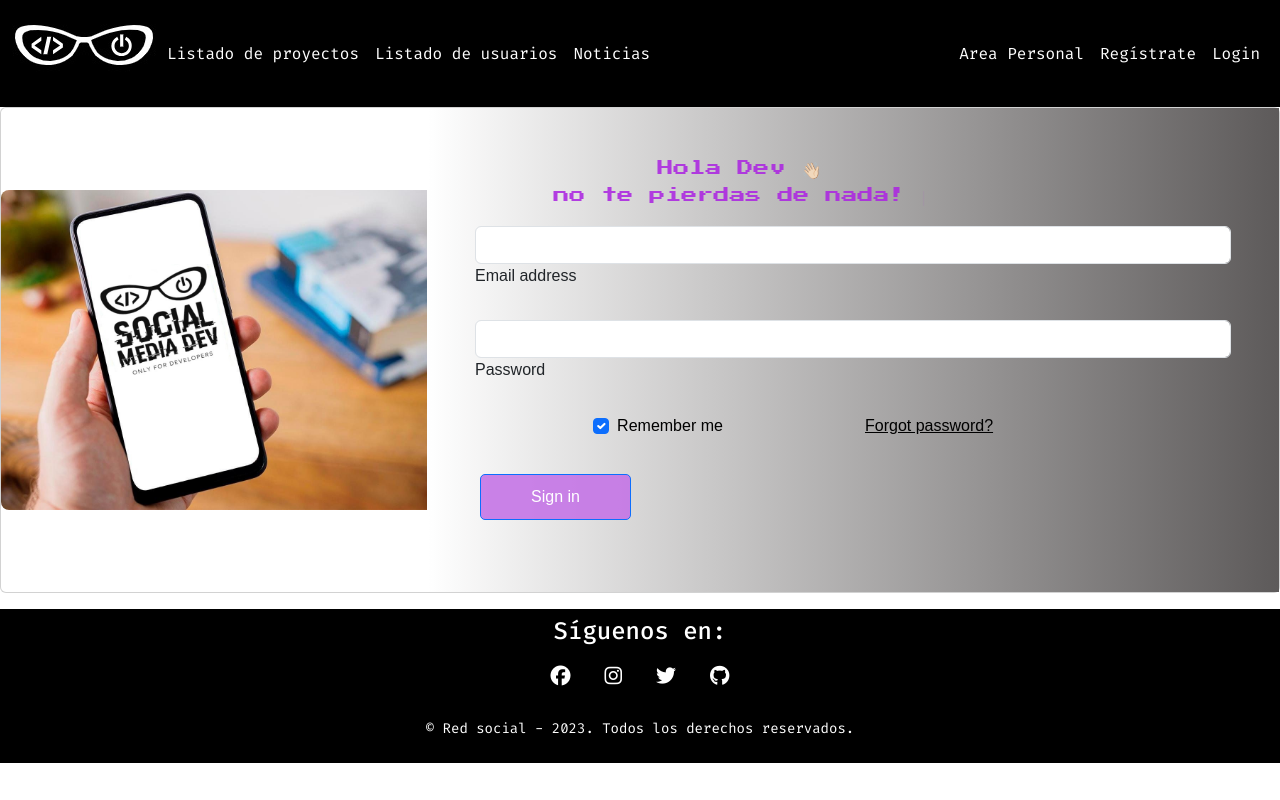
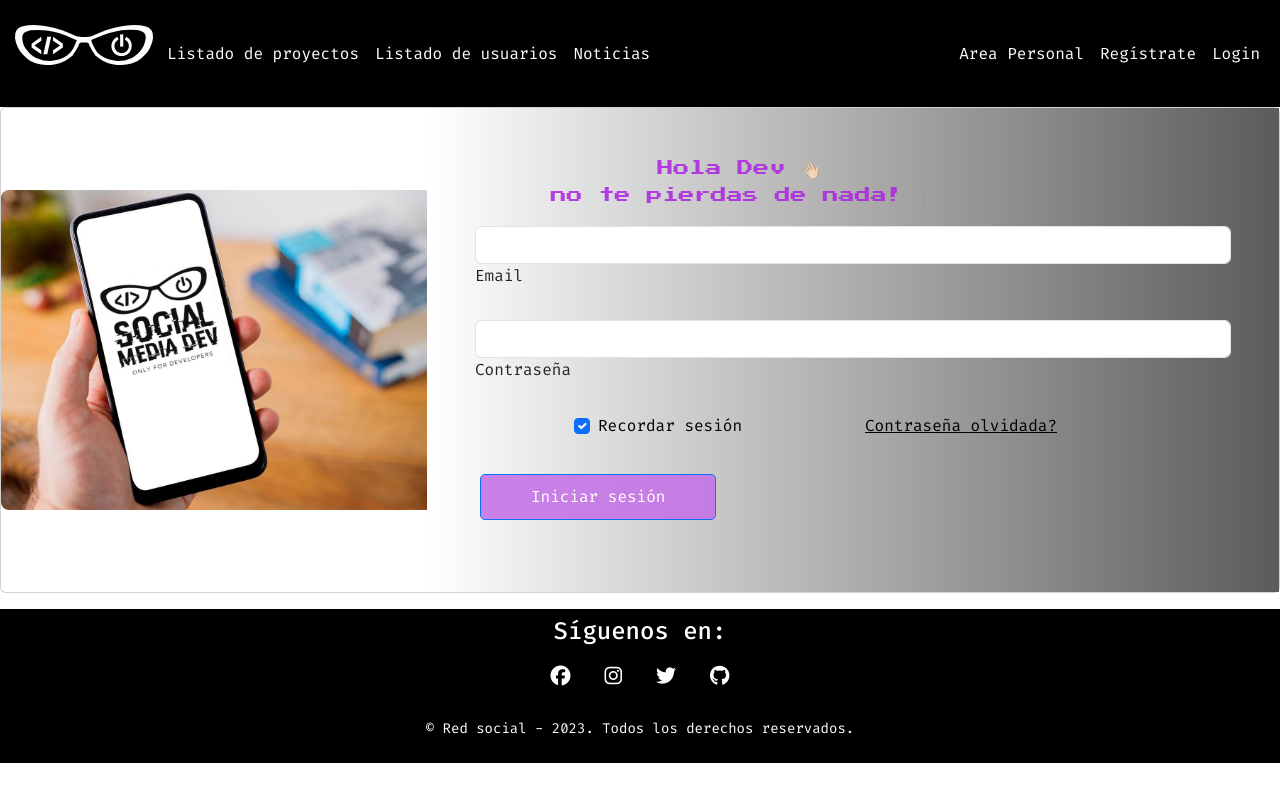
Before and after one commit to Manuhergreen/socialDevelopers2023, an Angular app in the folder FE/: page /login in a window 1280 px wide. Built offline with nearby package versions, Linux system fonts and the light colour scheme.

Commit message:
register y login

```diff
--- a/FE/src/app/pages/home/home.component.html
+++ b/FE/src/app/pages/home/home.component.html
@@ -5,7 +5,7 @@
     <div class="banner-content">
       <div class="text-banner">
         <h1>¿Desarrollador Junior? <br>Este es tu sitio</h1>
-        <p>Sube tus proyectos y comportelos con nosotros</p>
+        <p>Sube tus proyectos y compartelos con tu comunidad</p>
       </div>
       <button>Registrate ahora</button>
     </div>
--- a/FE/src/app/pages/login/login.component.html
+++ b/FE/src/app/pages/login/login.component.html
@@ -15,13 +15,13 @@
             <!-- Email input -->
             <div class="form-outline mb-4">
               <input type="email"  class="form-control" formControlName="email" />
-              <label class="form-label" row="3" for="email">Email address</label>
+              <label class="form-label" row="3" for="email">Email</label>
             </div>
 
             <!-- Password input -->
             <div class="form-outline mb-4">
               <input type="password"  class="form-control" formControlName="password"/>
-              <label class="form-label" for="password">Password</label>
+              <label class="form-label" for="password">Contraseña</label>
             </div>
 
             <!-- 2 column grid layout for inline styling -->
@@ -30,18 +30,18 @@
                 <!-- Checkbox -->
                 <div class="form-check">
                   <input class="form-check-input" type="checkbox" value="" id="form2Example31" checked />
-                  <label class="form-check-label" for="form2Example31"> Remember me </label>
+                  <label class="form-check-label" for="form2Example31">Recordar sesión</label>
                 </div>
               </div>
 
               <div class="col">
                 <!-- Simple link -->
-                <a class="col" href="#!">Forgot password?</a>
+                <a class="col" href="#!">Contraseña olvidada?</a>
               </div>
             </div>
 
             <!-- Submit button -->
-            <button type="submit" class="btn btn-primary btn-block mb-4">Sign in</button>
+            <button type="submit" class="btn btn-primary btn-block mb-4">Iniciar sesión</button>
 
           </form>
 
--- a/FE/src/app/pages/login/login.component.scss
+++ b/FE/src/app/pages/login/login.component.scss
@@ -1,9 +1,3 @@
-*{
-  font-family: Arial, Helvetica, sans-serif;
-
-}
-
-
 .maquina-escribir {
   text-align: center;
   display: block;
--- a/FE/src/app/pages/registro/registro.component.html
+++ b/FE/src/app/pages/registro/registro.component.html
@@ -1,13 +1,14 @@
 <!-- Section: Design Block -->
 <section class="overflow-hidden" style="background-image: url('../../../assets/register\ 2.jpg')">
 
-  <div class="container px-4 py-5 px-md-5 text-center text-lg-start my-5">
+  <div class="container px-4 py-5 px-md-5 text-center text-lg-start my-5 bg-glass-transparent">
     <div class="row gx-lg-5 align-items-center mb-5">
       <div class="col-lg-6 mb-5 mb-lg-0" style="z-index: 10">
         <h1 class="my-5 display-5 fw-bold ls-tight" style="color: hsla(0, 0%, 98%, 0.938)">
-          Area de registro <br />
+          Area de registro <br/>
 
         </h1>
+
         <p class="mb-4 opacity-70" style="color: hsl(220, 100%, 99%)">
           Lorem ipsum dolor, sit amet consectetur adipisicing elit.
           Temporibus, expedita iusto veniam atque, magni tempora mollitia
@@ -62,25 +63,25 @@
                 </button>
 
                 <!-- Register buttons -->
-                <div class="text-center">
-                  <p style="color: hsla(0, 0%, 98%, 0.938)">Tambien puedes iniciar sesion con:</p>
+                <div class="text-center" style="color: hsla(0, 0%, 98%, 0.938)">
+                  <p>También puedes iniciar sesión con:</p>
                   <button type="button" class="btn btn-link btn-floating mx-1">
-                    <i class="fab fa-facebook"></i>
-
+                    <i class="fab fa-facebook text-white"></i>
                   </button>
 
                   <button type="button" class="btn btn-link btn-floating mx-1">
-                    <i class="fab fa-google"></i>
+                    <i class="fab fa-google text-white"></i>
                   </button>
 
                   <button type="button" class="btn btn-link btn-floating mx-1">
-                    <i class="fab fa-twitter"></i>
+                    <i class="fab fa-twitter text-white"></i>
                   </button>
 
                   <button type="button" class="btn btn-link btn-floating mx-1">
-                    <i class="fab fa-github"></i>
+                    <i class="fab fa-github text-white"></i>
                   </button>
                 </div>
+
               </form>
             </div>
           </div>
--- a/FE/src/app/pages/registro/registro.component.scss
+++ b/FE/src/app/pages/registro/registro.component.scss
@@ -1,4 +1,4 @@
 .bg-glass-transparent {
-  background-color: transparent !important;
 
+  background-color: rgba(0, 0, 0, 0.7);
 }
```
